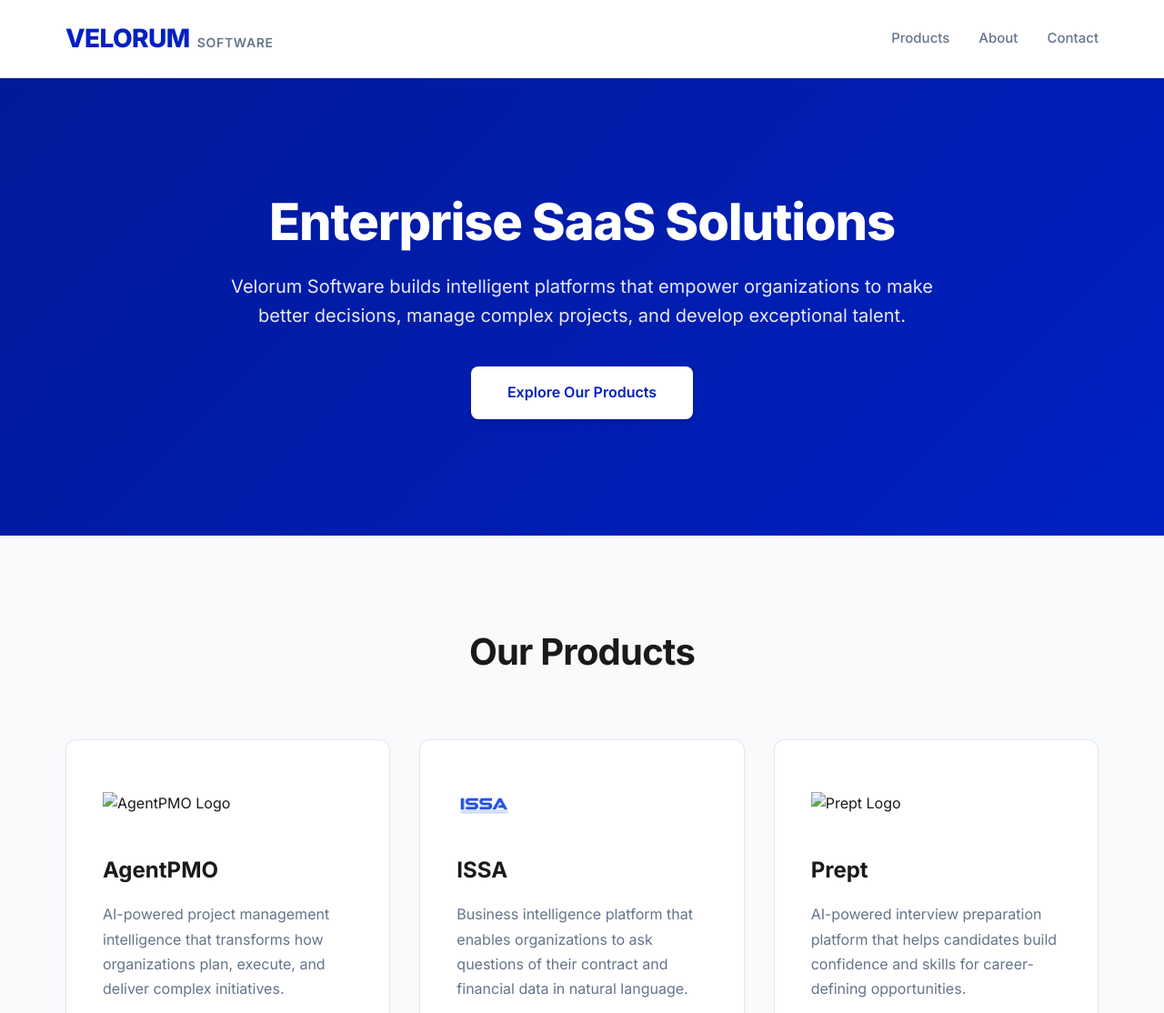
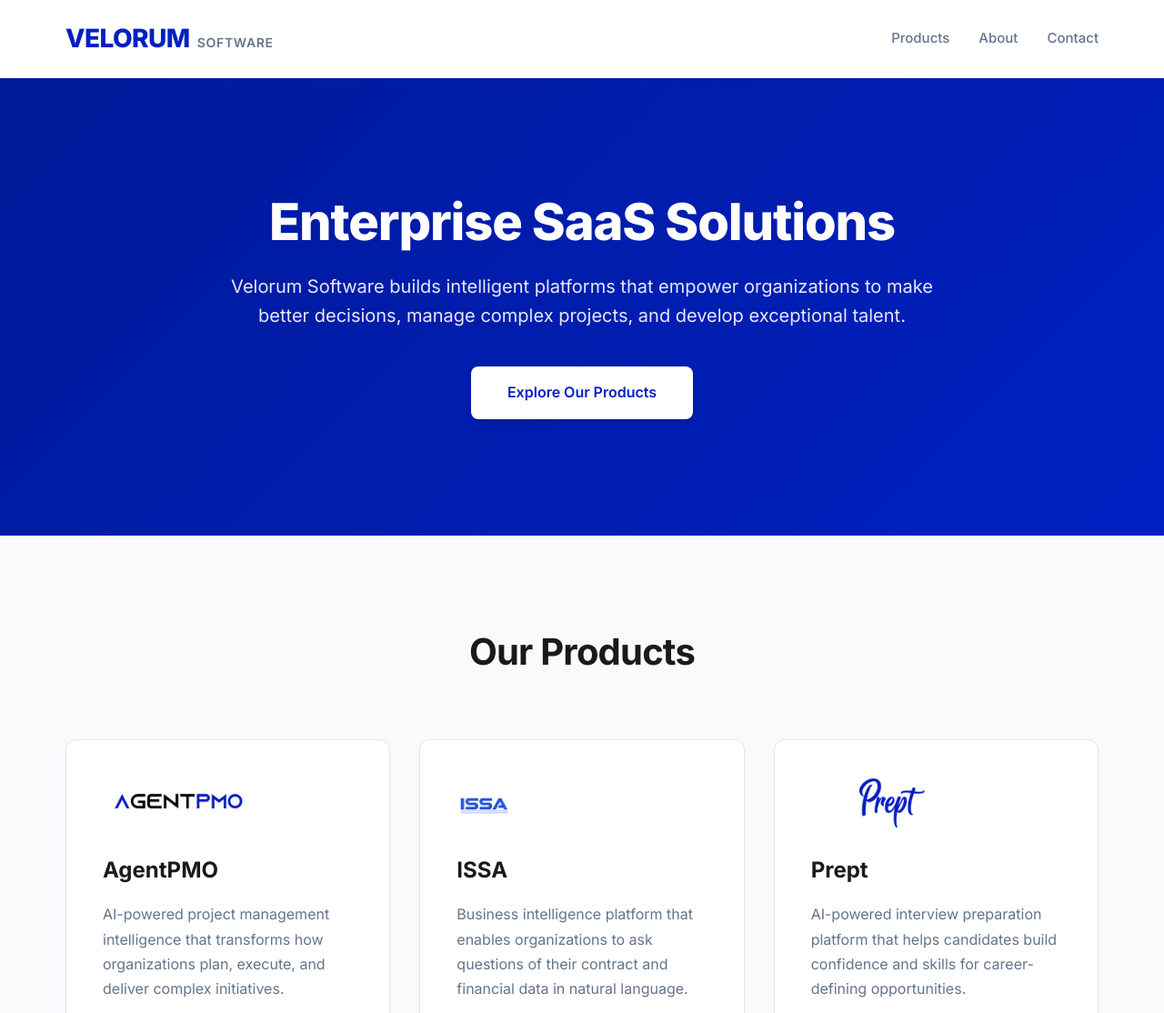
Before and after one commit to phousecos/velorum, a plain HTML site: page index.html in a window 1280 px wide. Shown: the top 1114 px of the page at 91% size. Drawn offline with Linux system fonts and the light colour scheme.

Commit message:
Update index.html

```diff
--- a/index.html
+++ b/index.html
@@ -47,7 +47,7 @@
                 <!-- AgentPMO -->
                 <div class="product-card">
                     <div class="product-logo">
-                        <img src="assets/agentpmo-logo-160_1_.png" alt="AgentPMO Logo">
+                        <img src="assets/agentpmo-logo-160(1).png" alt="AgentPMO Logo">
                     </div>
                     <h3 class="product-name">AgentPMO</h3>
                     <p class="product-description">AI-powered project management intelligence that transforms how organizations plan, execute, and deliver complex initiatives.</p>
@@ -77,7 +77,7 @@
                 <!-- Prept -->
                 <div class="product-card">
                     <div class="product-logo">
-                        <img src="assets/Prept-logo-160_1_.png" alt="Prept Logo">
+                        <img src="assets/Prept-logo-160(1).png" alt="Prept Logo">
                     </div>
                     <h3 class="product-name">Prept</h3>
                     <p class="product-description">AI-powered interview preparation platform that helps candidates build confidence and skills for career-defining opportunities.</p>
```
